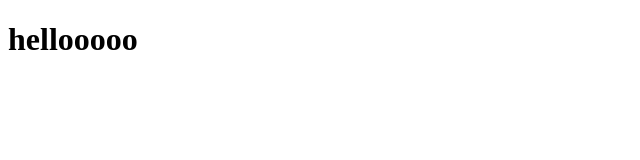
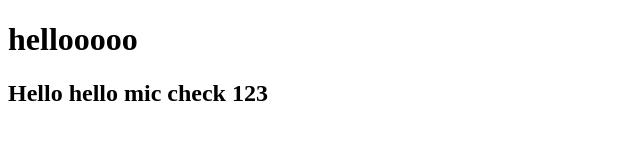
Before and after one commit to Mehwish-Latif/CG-FINAL-PROJECT-PH-1, a plain HTML site: page index.html in a window 1280 px wide. Shown: the whole page, without its empty margins (0-640 px from the left). Drawn offline with Linux system fonts and the light colour scheme.

Commit message:
Update index.html

```diff
--- a/index.html
+++ b/index.html
@@ -7,5 +7,6 @@
 </head>
 <body>
     <h1>hellooooo</h1>
+    <h2>Hello hello mic check 123</h2>
 </body>
 </html>
```
